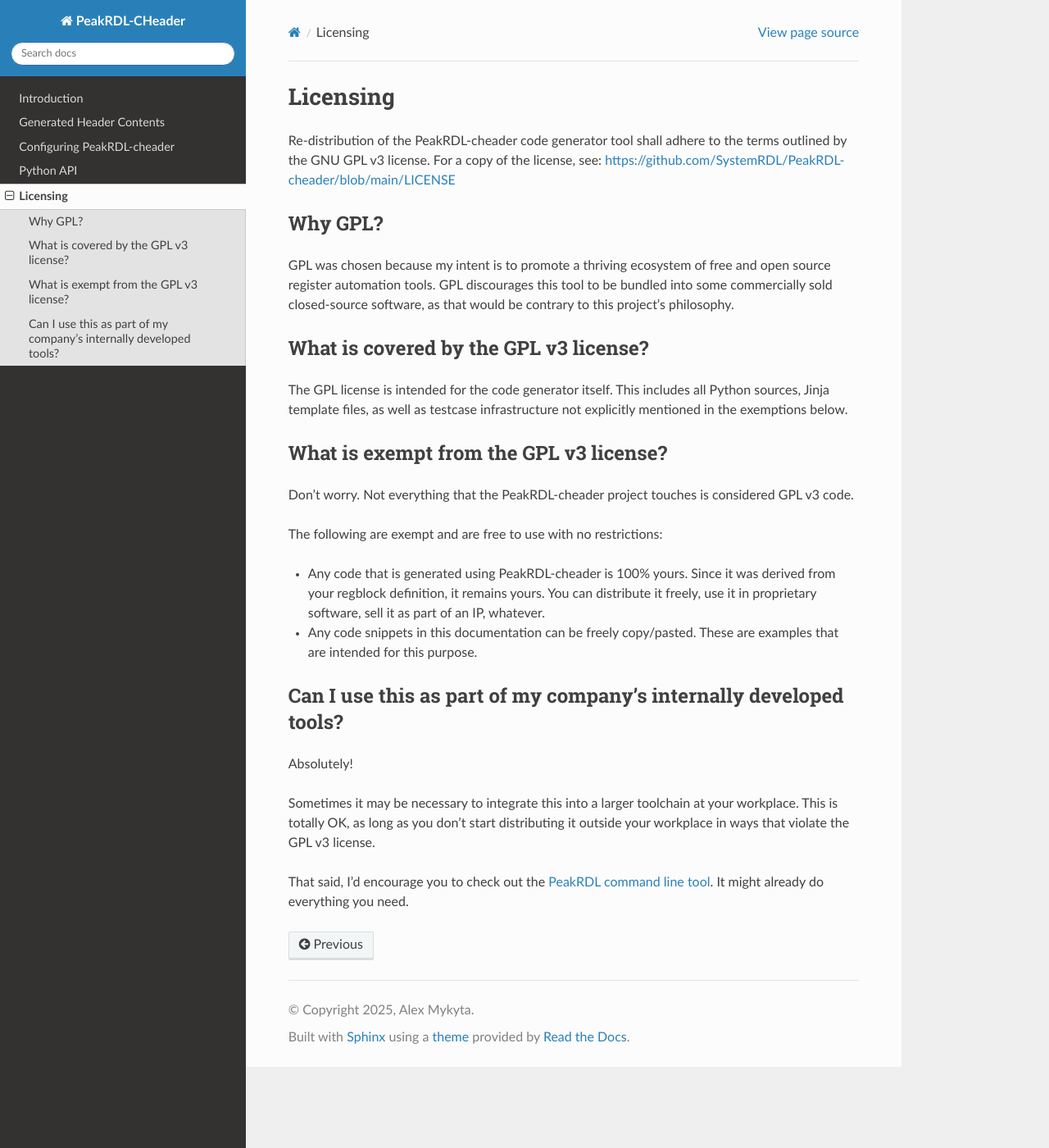
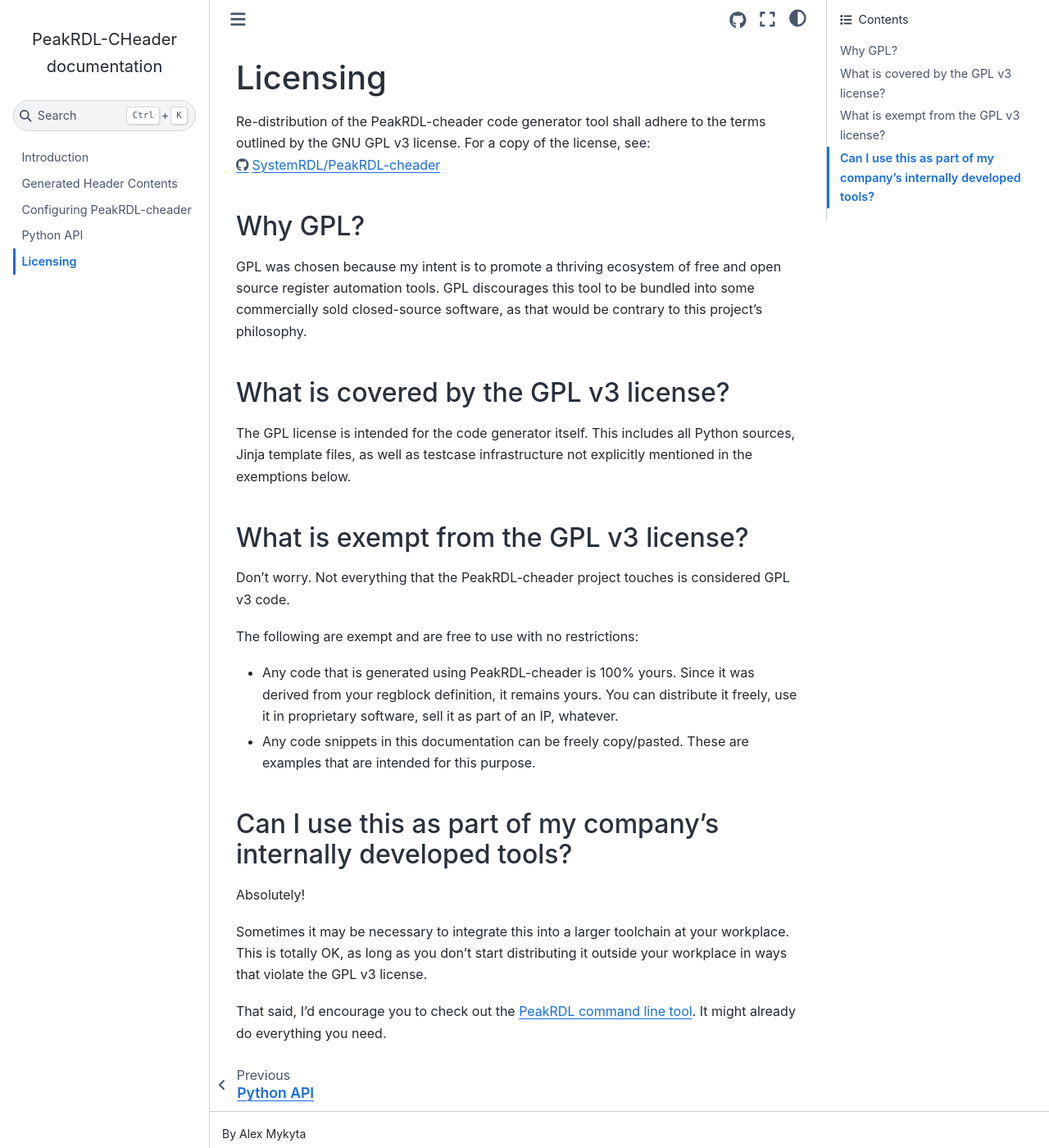
Before and after one commit to SystemRDL/PeakRDL-cheader, a Sphinx documentation site: the page built from docs/licensing.rst, in a window 1280 px wide and 1400 px high. Shown: the whole window at 82% size. Built offline with Sphinx 7.4.7 and the Sphinx Book theme 1.1.4, drawn with Linux system fonts in a browser that asks for light colours; some of the changed lines change nothing that is shown.

Commit message:
Switch doc theme

```diff
--- a/docs/conf.py
+++ b/docs/conf.py
@@ -47,7 +47,16 @@
 # The theme to use for HTML and HTML Help pages.  See the documentation for
 # a list of builtin themes.
 #
-html_theme = "sphinx_rtd_theme"
+html_theme = "sphinx_book_theme"
+
+html_theme_options = {
+    "repository_url": "https://github.com/SystemRDL/PeakRDL-cheader",
+    "path_to_docs": "docs",
+    "use_download_button": False,
+    "use_source_button": True,
+    "use_repository_button": True,
+    "use_issues_button": True,
+}
 
 # Add any paths that contain custom static files (such as style sheets) here,
 # relative to this directory. They are copied after the builtin static files,
--- a/docs/requirements.txt
+++ b/docs/requirements.txt
@@ -1,2 +1,2 @@
 pygments-systemrdl
-sphinx-rtd-theme
+sphinx-book-theme
```
